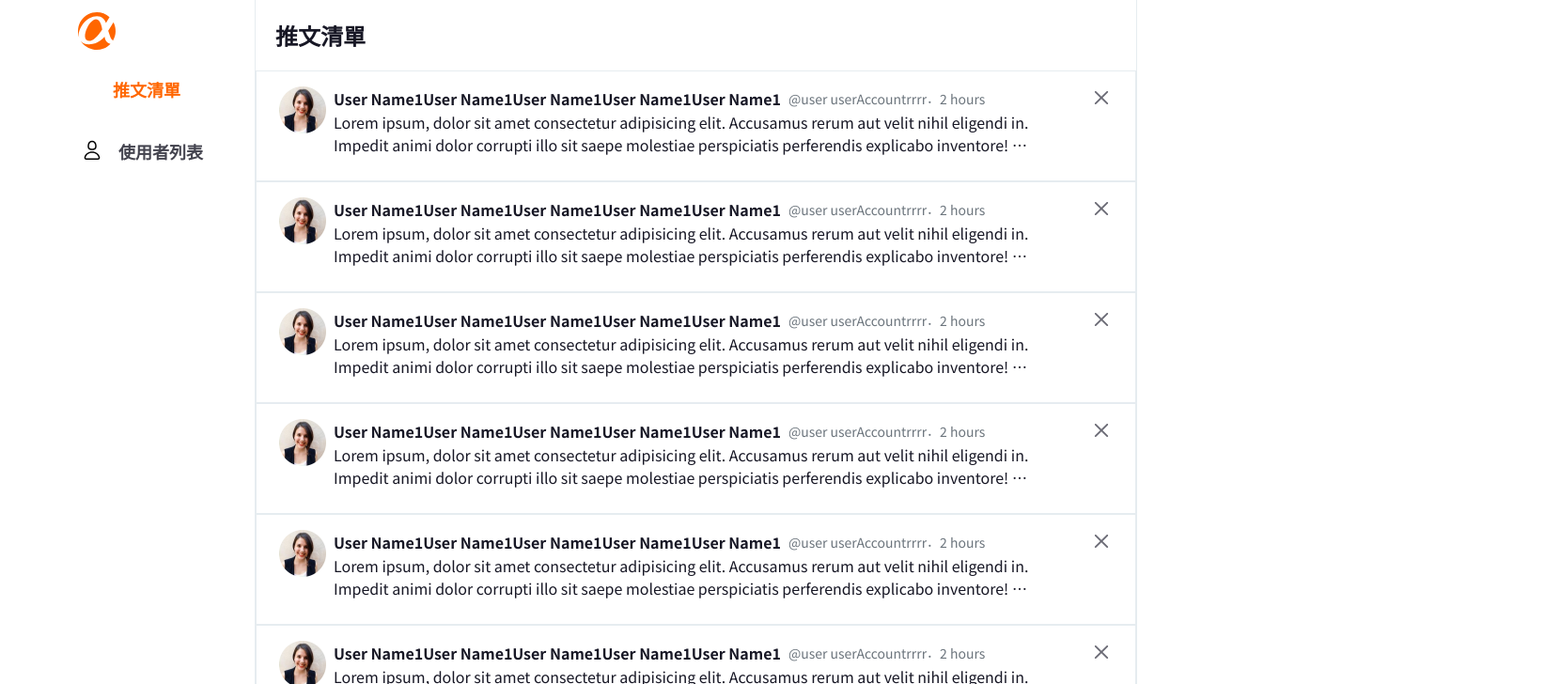
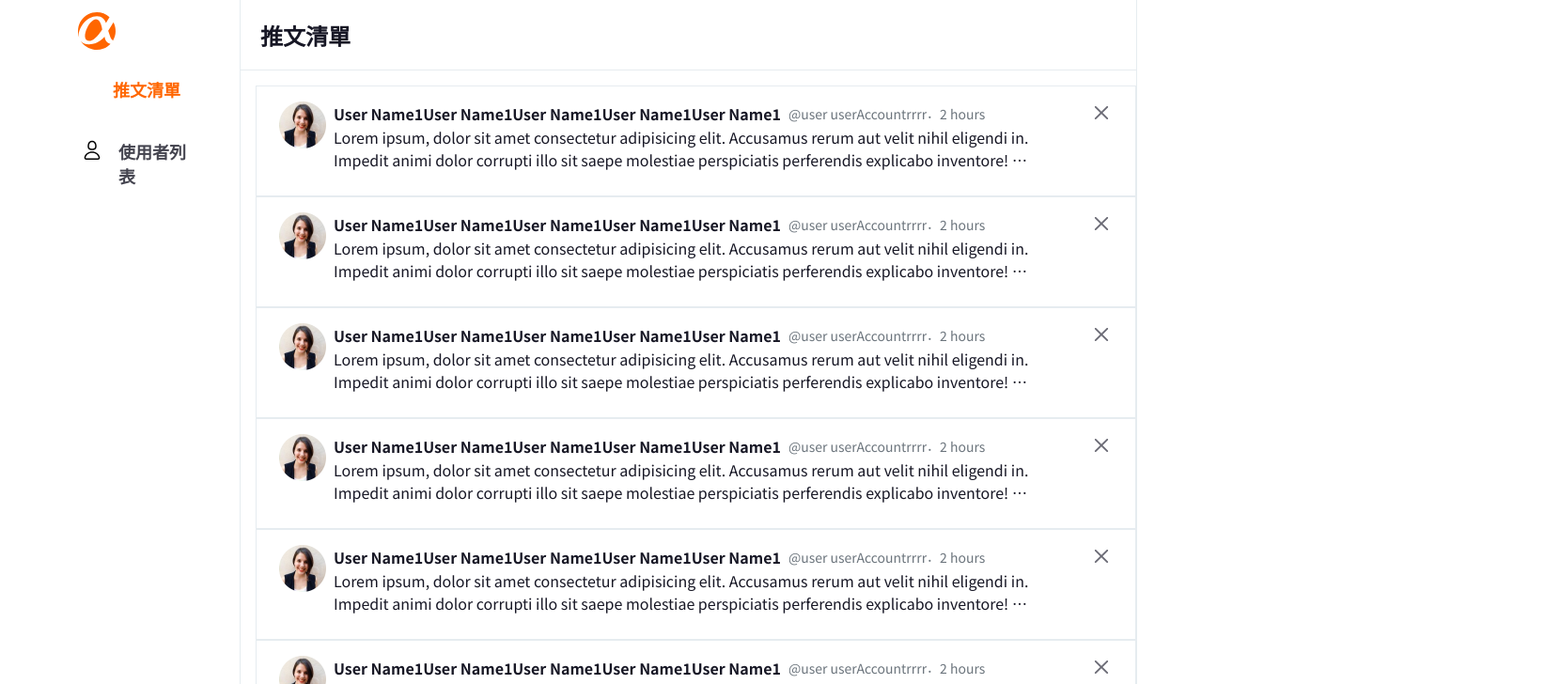
Before and after one commit to ailsayang999/my-simple-twitter, a React (Create React App) app: page /admin_main in a window 1280 px wide. Shown: the top 728 px of the page at 94% size, 1660 px wide, since content can reach past the window. Built offline with nearby package versions, Linux system fonts and the light colour scheme; some icons are missing.

Commit message:
feat: add AdminUsersPage-layout

```diff
--- a/src/pages/AdminUsersPage.jsx
+++ b/src/pages/AdminUsersPage.jsx
@@ -1,8 +1,34 @@
 import React from 'react'
+import './AdminUsersPage.scss'
+import LeftNavAdmin from 'components/LeftNavAdmin'
+import UserCard from 'components/UserCard'
 
 const AdminUsersPage = () => {
   return (
-    <div>AdminUsersPage</div>
+    <div className="adminContainer">
+      <LeftNavAdmin />
+      <div className="rightContainer">
+        <div className="title">使用者列表</div>
+        <div className="tweetBoard">
+          <UserCard className="userCard" />
+          <UserCard className="userCard" />
+          <UserCard className="userCard" />
+          <UserCard className="userCard" />
+          <UserCard className="userCard" />
+          <UserCard className="userCard" />
+          <UserCard className="userCard" />
+          <UserCard className="userCard" />
+          <UserCard className="userCard" />
+          <UserCard className="userCard" />
+          <UserCard className="userCard" />
+          <UserCard className="userCard" />
+          <UserCard className="userCard" />
+          <UserCard className="userCard" />
+          <UserCard className="userCard" />
+          <UserCard className="userCard" />
+        </div>
+      </div>
+    </div>
   )
 }
 
--- /dev/null
+++ b/src/pages/AdminUsersPage.scss
@@ -0,0 +1,38 @@
+.adminContainer {
+  display: flex;
+  width: 1140px;
+  height: 1200px;
+  margin: 0 auto;
+
+  .rightContainer {
+    display: flex;
+    flex-direction: column;
+    align-items: center;
+    width: 965px;
+    padding: 0 0 54px 0;
+    margin-left: 25px;
+    border-left: 1px solid #E6ECF0;
+    border-right: 1px solid #E6ECF0;
+    .title {
+      display: flex;
+      align-items: center;
+      padding: 21px;
+      width: 100%;
+      height: 75px;
+      font-size: 24px;
+      font-weight: 700;
+      color: #171725;
+      border-bottom: 1px solid #E6ECF0;
+    }
+
+    .tweetBoard {
+      display: flex;
+      flex-wrap: wrap;
+      padding: 16px 0 0 16px;
+      overflow: hidden;
+      .userCard {
+        margin: 0 16px 16px 0;
+      }
+    }
+  }
+}
```
